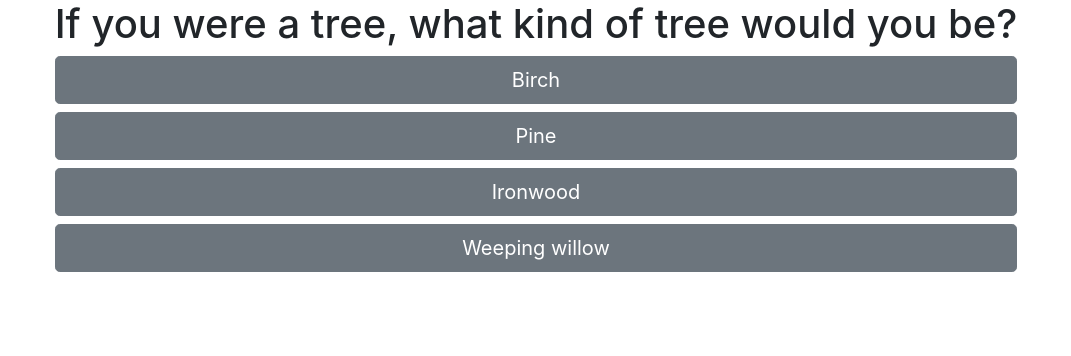
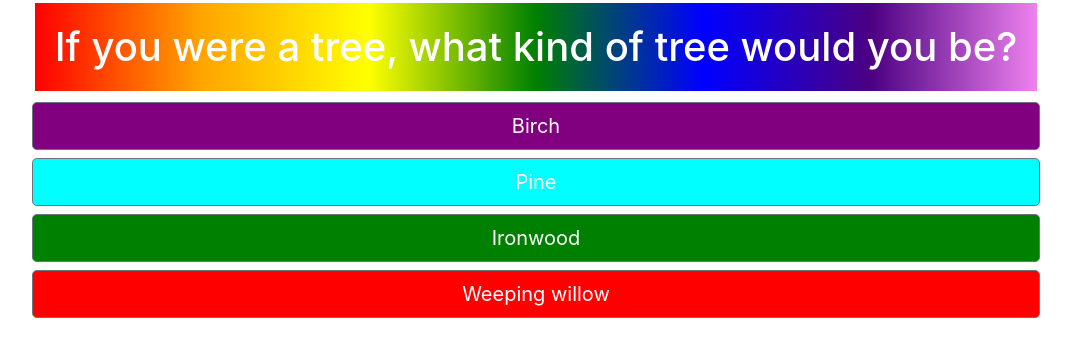
Before and after one commit to tfreed94/HueAreYou, a plain HTML site: page index.html in a window 1280 px wide. Both pictures are taken after a click on the link "Have fun!". Shown: the whole page, without its empty margins (104-1175 px from the left). Drawn offline with nearby package versions, Linux system fonts and the light colour scheme.

Commit message:
updated CSS

```diff
--- a/assets/style.css
+++ b/assets/style.css
@@ -15,9 +15,9 @@
   padding: 20px;
   margin: 2%;
   margin-left: 23%;
-  background-color: rgba(0, 0, 0, 0.589);
+  background-image: linear-gradient(to left, purple, cyan, green, red);
   color: white;
-  border-style: dashed;
+  border-style: solid;
   border-color: rgba(0, 0, 0, 0.281);
 }
 
@@ -32,3 +32,31 @@
 .lead {
   margin-left: 25%;
 }
+
+.title {
+  display: flex;
+  flex-wrap: wrap;
+  justify-content: space-between;
+  width: 100%;
+  margin-right: 5%;
+  padding: 20px;
+  border: solid;
+  background-image: linear-gradient(to left, violet, indigo, blue, green, yellow, orange, red);
+  color: white;
+}
+
+.buttonA {
+  background-color: purple;
+}
+
+.buttonB {
+  background-color: cyan;
+}
+
+.buttonC {
+  background-color: green;
+}
+
+.buttonD {
+  background-color: red;
+}
--- a/index.html
+++ b/index.html
@@ -30,7 +30,7 @@
     <div class = "container-fluid d-none color-screen">
         <div id = color>
           <div class="part3" style="display: inline-block"></div>
-          <h1 class="colorDisplay">You got this color: </h1>
+          <h1 class="colorDisplay">The color that represents your personality is: </h1>
           <ul>
               <li class = "li1"></li>
               <li class = "li2"></li>
```
